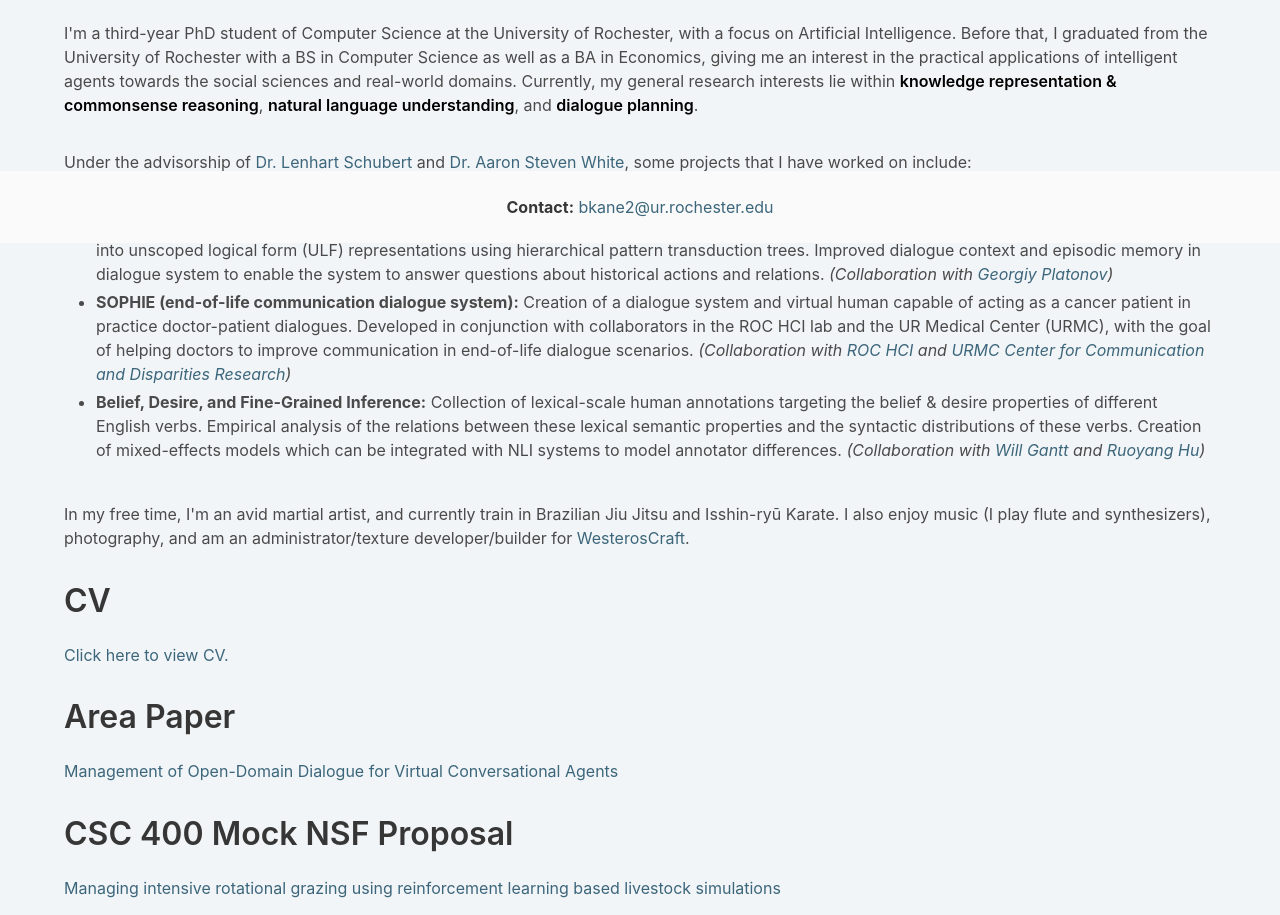
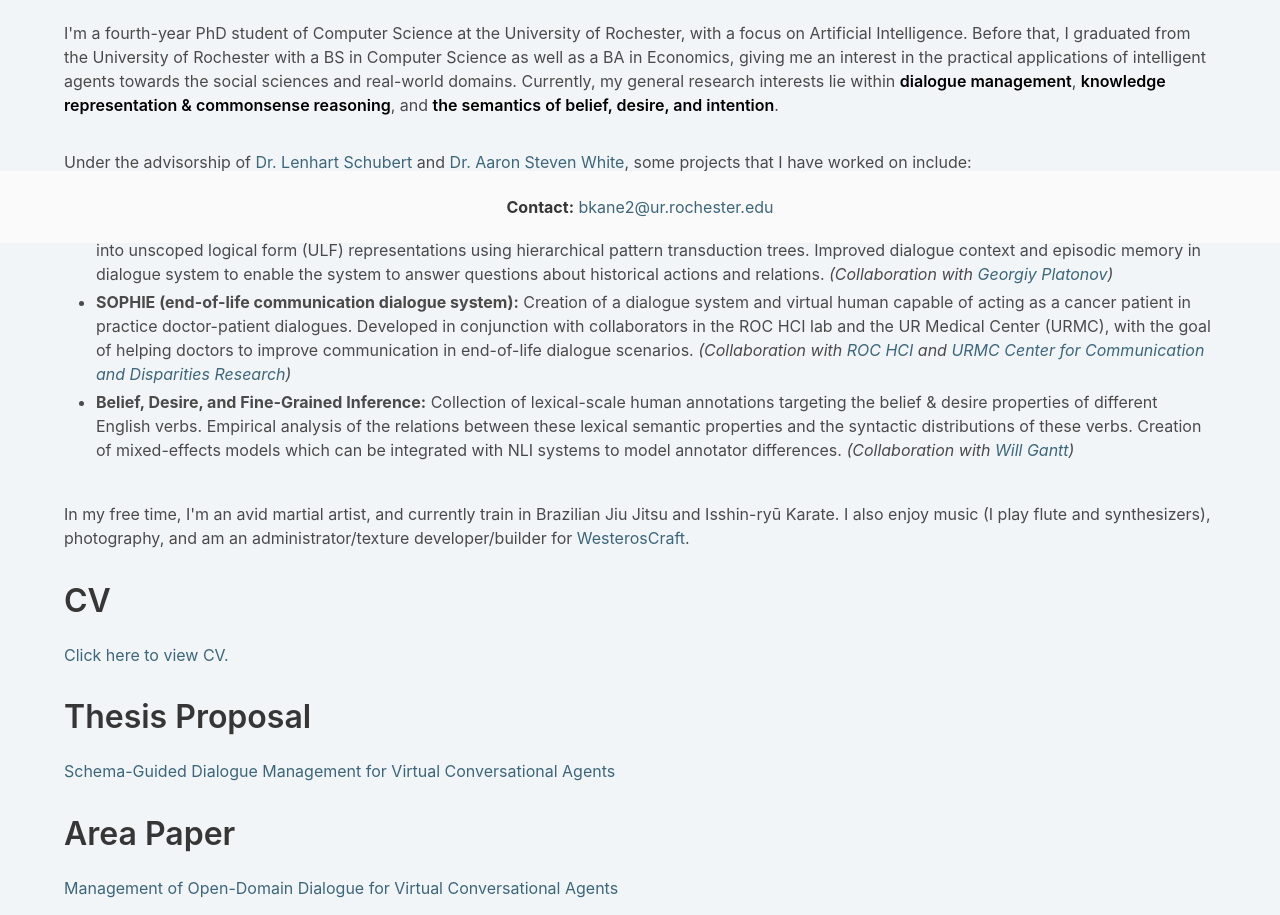
Before and after one commit to bkane2/bkane2, a plain HTML site: page index.html in a window 1280 px wide. Shown: the part 557-1472 px from the top of the page. Drawn offline with Linux system fonts and the light colour scheme.

Commit message:
Added thesis proposal

```diff
--- a/index.html
+++ b/index.html
@@ -65,12 +65,12 @@
     <div class="container">
       <hr>
       <h1 class="title">Bio<h1>
-          <p>I'm a third-year PhD student of Computer Science at the University of Rochester, with a focus on Artificial Intelligence.
+          <p>I'm a fourth-year PhD student of Computer Science at the University of Rochester, with a focus on Artificial Intelligence.
             Before that, I graduated from the University of Rochester with a BS in Computer Science as well as a BA in Economics, giving
             me an interest in the practical applications of intelligent agents towards the social sciences and real-world domains. Currently,
-            my general research interests lie within <span class="has-text-weight-bold">knowledge representation & commonsense reasoning</span>,
-            <span class="has-text-weight-bold">natural language understanding</span>, and <span class="has-text-weight-bold">dialogue
-            planning</span>.
+            my general research interests lie within <span class="has-text-weight-bold">dialogue management</span>,
+            <span class="has-text-weight-bold">knowledge representation & commonsense reasoning</span>, and
+            <span class="has-text-weight-bold">the semantics of belief, desire, and intention</span>.
           </p>
 
           <hr class="small-hr">
@@ -100,7 +100,7 @@
                 belief & desire properties of different English verbs. Empirical analysis of the relations between these lexical semantic
                 properties and the syntactic distributions of these verbs. Creation of mixed-effects models which can be integrated
                 with NLI systems to model annotator differences.
-                <em>(Collaboration with <a href="https://www.cs.rochester.edu/u/wgantt/">Will Gantt</a> and <a href="https://www.linkedin.com/in/ruoyang-hu-6a0417142/">Ruoyang Hu</a>)</em></p>
+                <em>(Collaboration with <a href="https://www.cs.rochester.edu/u/wgantt/">Will Gantt</a>)</em></p>
             </li>
             <!-- <li>
               <p>Designing a dialogue manager for a virtual agent capable of holding a series of open-ended conversations with older adults,
@@ -143,6 +143,16 @@
 
     <div class="container">
       <h1 class="title">
+        Thesis Proposal
+      </h1>
+      <a href="documents/Thesis_Proposal.pdf">
+        <p>Schema-Guided Dialogue Management for Virtual Conversational Agents</p>
+      </a>
+      <hr class="small-hr">
+    </div>
+
+    <div class="container">
+      <h1 class="title">
         Area Paper
       </h1>
       <a href="documents/Area_Paper.pdf">
@@ -151,7 +161,7 @@
       <hr class="small-hr">
     </div>
 
-    <div class="container">
+    <!-- <div class="container">
       <h1 class="title">
         CSC 400 Mock NSF Proposal
       </h1>
@@ -159,7 +169,7 @@
         <p>Managing intensive rotational grazing using reinforcement learning based livestock simulations</p>
       </a>
       <hr class="small-hr">
-    </div>
+    </div> -->
 
     <div class="container">
       <h1 class="title">
```
Also changed, not shown: 1 other file.
